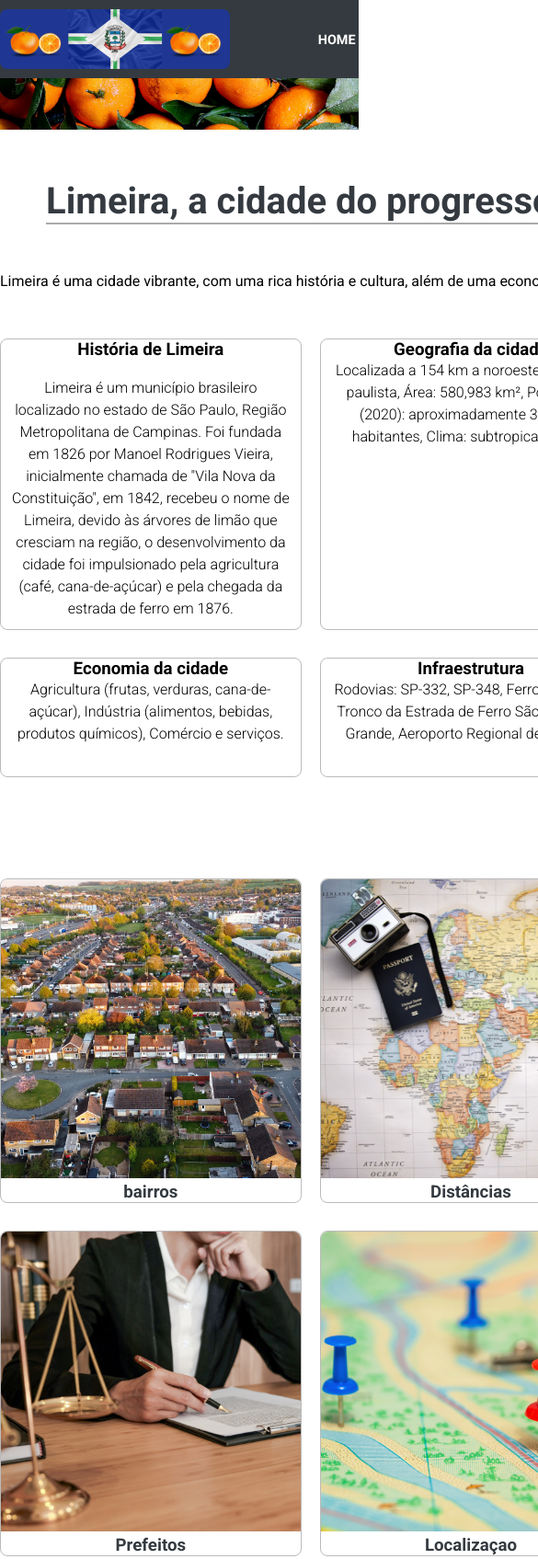
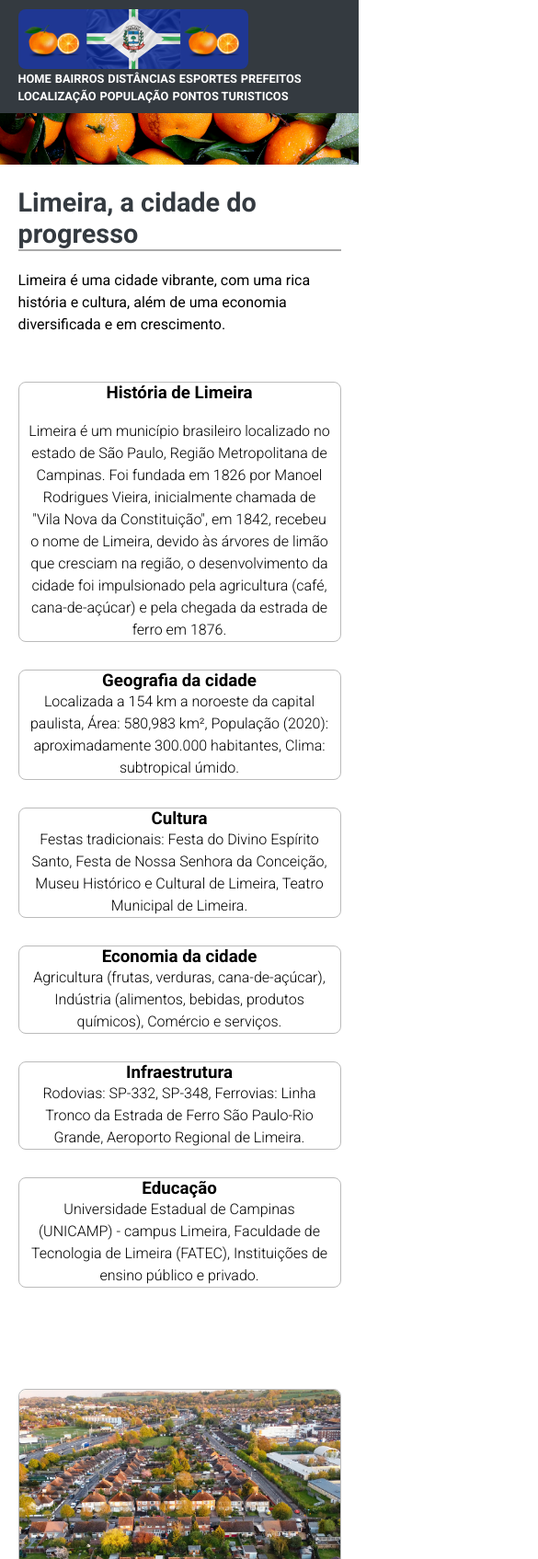
Before and after one commit to enzzo12311/site_limeira, a plain HTML site: page index.html in a window 390 px wide. Shown: the top 1695 px of the page at 92% size, 585 px wide, since content can reach past the window. Drawn offline with nearby package versions, Linux system fonts and the light colour scheme.

Commit message:
Aula 04/12/2006 - atualizção

```diff
--- a/style2.css
+++ b/style2.css
@@ -1,99 +1,69 @@
+/* CSS Principal */
 @import url('https://fonts.googleapis.com/css2?family=Roboto:ital,wght@0,100;0,300;0,400;0,500;0,700;0,900;1,100;1,300;1,400;1,500;1,700;1,900&display=swap');
 @import url("https://cdn.jsdelivr.net/npm/bootstrap-icons@1.11.3/font/bootstrap-icons.min.css");
 
-/*CSS Reset - redefine padrões que são aplicados pelos navegadores*/
+/* CSS Reset */
 * {
     margin: 0px;
-    /*Eliminar margens externas*/
     padding: 0px;
-    /*Eliminar margens internas*/
     box-sizing: border-box;
-    /*Usar Tamanos reais*/
-
-
-    /* cria variaveis publicas que podem ser usadas em outras regras no CSS*/
 }
 
-.logo {
-    width: 100px;
-    height: 40px;
-    margin: 10px;
-    padding: 10px;
-    object-fit: contain;
-  }
 :root {
     --cinza_escuro: #343a40;
-    /* cria uma variavel*/
     --branco: #fff;
     --cinza_claro: #aaa;
     --cinza_bbb: #bbb;
     --cinza_ccc: #ccc;
     --cinza_333: #333;
 }
+
 body {
     font-family: Roboto;
-    /* background-image: url("../imagens/destaque_1.png");  modo de formatação de imagem direta no css */
-    /* background-repeat: no-repeat;     repeat-x = repete a imagem horizontalmente e "Y" verticalmente, no-repeat = não repete a imagen */
 }
 
-nav,
-article,
-main,
-footer {
-    width: 1024px;
-    margin: 0px auto;
-
-    /*Centralizar o site*/
+nav, article, main, footer {
+    width: 90%;
+    max-width: 1024px;
+    margin: 0 auto;
 }
 
-/* CABEÇALHO*/
 header {
     background-color: var(--cinza_escuro);
-    color: #fff;
-    padding: 10px 0px;
+    color: var(--branco);
+    padding: 10px 0;
 }
 
 nav {
     display: flex;
-    /*muda  de bloco para flex*/
     justify-content: space-between;
-    /* distribui horizontalmente os filhos*/
     align-items: center;
-    /*alinha verticalmente */
+    flex-wrap: wrap;
 }
 
 nav a {
     color: var(--branco);
-    /*Cor do texto*/
     text-decoration: none;
-    /* Retira o undeline "Sublinhado" */
     text-transform: uppercase;
-    /*texto  em caixa alta*/
-    font-size: .9rem;
-    /*diminui o tamanho da letra */
+    font-size: 0.9rem;
     font-weight: bold;
-    /* carga ou espessura "negrito"*/
 }
 
 nav a:hover {
-    /*Formatar o comportamento hover do link*/
     text-decoration: underline;
-    /*incluir  undeline*/
 }
 
 nav img {
     border-radius: 8px;
-    /*arredonda os cantos*/
+}
 
-
-}
 .imagem_destaque img {
     width: 100%;
 }
 
 h1 {
     font-size: 2.5rem;
-    margin: 50px;
+    margin: 50px 0;
     color: var(--cinza_escuro);
     border-bottom: 2px solid var(--cinza_claro);
 }
@@ -101,23 +71,19 @@ h1 {
 h2 {
     font-size: 1.8rem;
     color: var(--cinza_escuro);
-    margin: 40px 0px 15px 0px;
+    margin: 40px 0 15px;
 }
 
 p {
     line-height: 150%;
-    /* altura da  linha    */
     margin-bottom: 10px;
-    /* espaçamento entre paragrafo*/
-
 }
 
 li {
     line-height: 170%;
 }
 
-ul,
-ol {
+ul, ol {
     margin-bottom: 10px;
     margin-left: 18px;
 }
@@ -125,36 +91,36 @@ ol {
 .imagens {
     display: flex;
     justify-content: space-between;
+    flex-wrap: wrap;
 
     img {
         width: 32%;
     }
 }
-.home {
+
+.home, .home2 {
     display: flex;
     justify-content: space-between;
     flex-wrap: wrap;
     margin-top: 50px;
     margin-bottom: 80px;
+}
 
-    .card {
+.home .card, .home2 .botao {
     width: 32%;
     border: 1px solid var(--cinza_bbb);
     margin-bottom: 30px;
     text-align: center;
     border-radius: 8px;
 
-
     img {
         width: 100%;
-            border-radius: 8px 8px 0px 0px;
-            /* top-left --> top_right --> bottom-left --> bottom-right*/
+        border-radius: 8px 8px 0 0;
     }
 
     p {
         font-weight: 300;
-            margin-left: 10px;
-            margin-right: 10px;
+        margin: 0 10px;
     }
 
     a {
@@ -166,45 +132,52 @@ ol {
         color: orange;
     }
 }
-}
-.home2 {
-    display: flex;
-    justify-content: space-between;
-    flex-wrap: wrap;
-    margin-top: 50px;
-    margin-bottom: 80px;
 
-    .botao {
-        width: 32%;
-        border: 1px solid var(--cinza_bbb);
-        margin-bottom: 30px;
-        text-align: center;
-        border-radius: 8px;
-
-
-        img {
-            width: 100%;
-            border-radius: 8px 8px 0px 0px;
-            /* top-left --> top_right --> bottom-left --> bottom-right*/
-        }
-
-        p {
-            font-weight: 300;
-            margin-left: 10px;
-            margin-right: 10px;
-        }
-
-        a {
-            color: var(--cinza_escuro);
-            text-decoration: none;
-        }
-
-        a:hover {
-            color: orange;
-        }
-    }
-}
-iframe{
+iframe {
     width: 100%;
     height: 65vh;
 }
+
+/* Responsividade */
+@media (max-width: 768px) {
+    h1 {
+        font-size: 2rem;
+        margin: 30px 0;
+    }
+
+    h2 {
+        font-size: 1.5rem;
+    }
+
+    .home .card, .home2 .botao {
+        width: 48%; /* Duas colunas */
+    }
+}
+
+@media (max-width: 480px) {
+    nav {
+        flex-direction: column;
+        align-items: flex-start;
+    }
+
+    nav a {
+        font-size: 0.8rem;
+    }
+
+    h1 {
+        font-size: 1.8rem;
+        margin: 20px 0;
+    }
+
+    h2 {
+        font-size: 1.3rem;
+    }
+
+    .home .card, .home2 .botao {
+        width: 100%; /* Uma coluna */
+    }
+
+    .imagens img {
+        width: 100%; /* Ajustar para 1 imagem por linha */
+    }
+}
```
Lines whose indentation alone changed are shown as unchanged.
